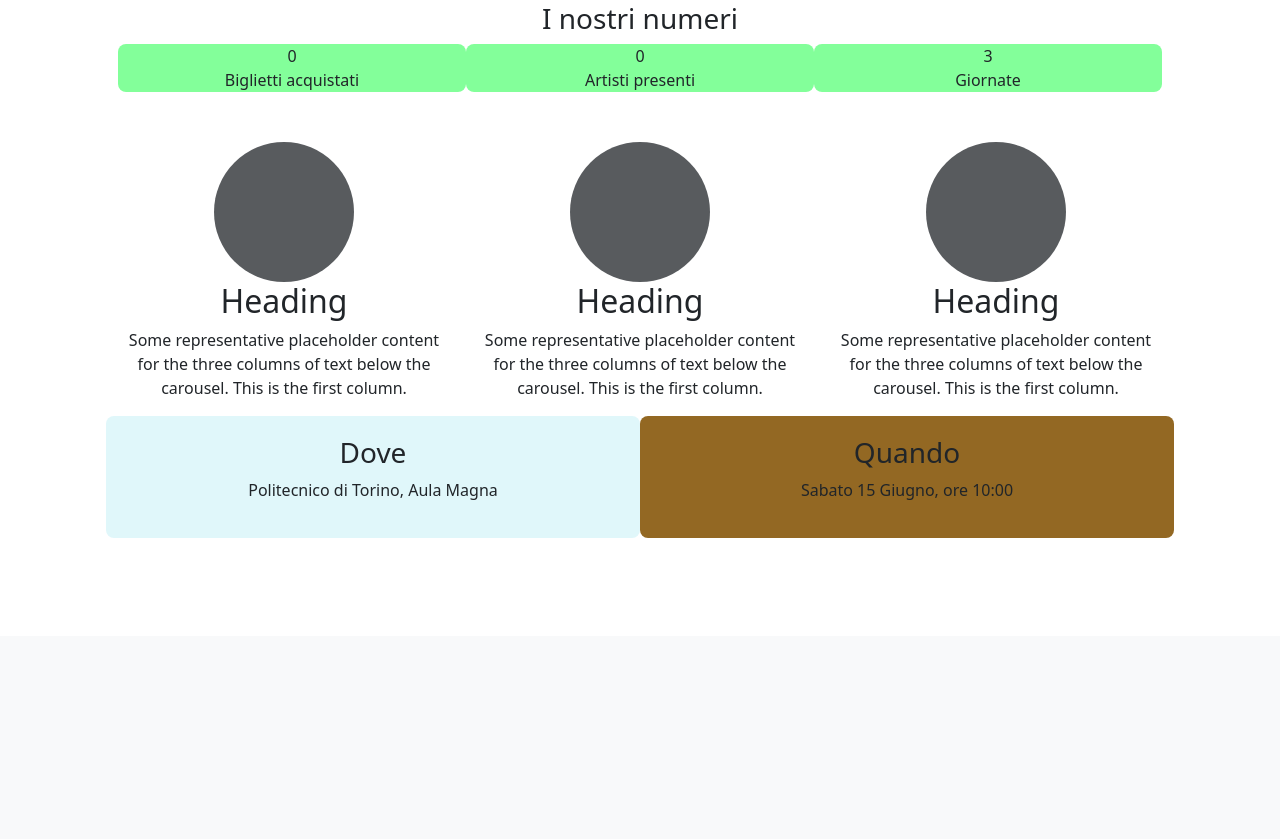
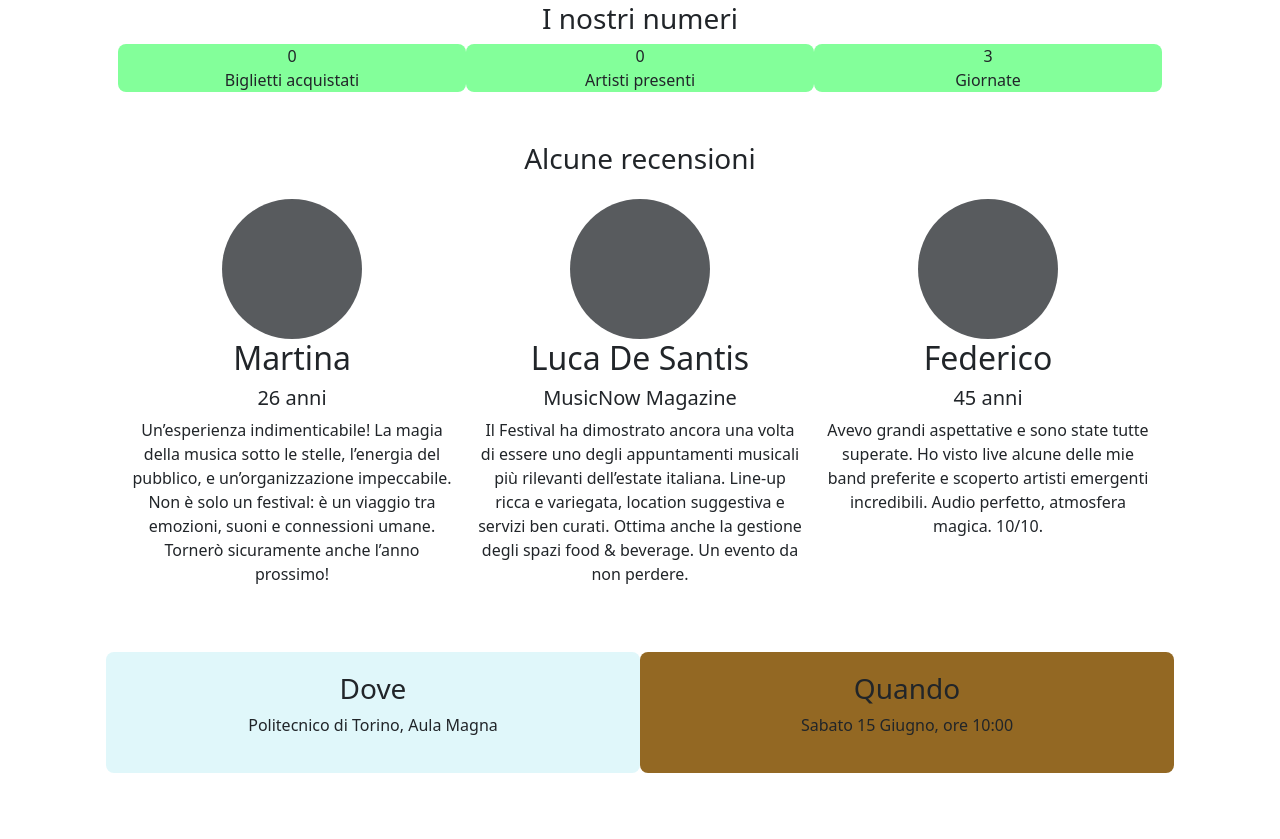
Before and after one commit to rickcerry/MusicFestival, a Flask app: page / in a window 1280 px wide. Shown: the part 164-1003 px from the top of the page. Before the commit the page ends 702 px from the top, so only its background shows below. Run offline with Flask 3, Linux system fonts and the light colour scheme; data comes from the database, SQL or seed files in the repository; data that the repository does not hold is empty.

Commit message:
Reviews added

```diff
--- a/templates/home.html
+++ b/templates/home.html
@@ -32,6 +32,14 @@
   </div>
 </article>
 
+<article>
+  <div class="container text-center">
+    <h3 class="mb-4">Alcune recensioni</h3>
+    <header
+      id="header_numeri"
+      class="d-flex justify-content-center align-items-center"
+    ></header>
+
     <div class="row text-center">
       <div class="col-lg-4">
         <svg
@@ -44,12 +52,19 @@
           xmlns="http://www.w3.org/2000/svg"
         >
           <title>Placeholder</title>
-      <rect width="100%" height="100%" fill="var(--bs-secondary-color)"></rect>
+          <rect
+            width="100%"
+            height="100%"
+            fill="var(--bs-secondary-color)"
+          ></rect>
         </svg>
-    <h2 class="fw-normal">Heading</h2>
+        <h2 class="fw-normal">Martina</h2>
+        <h5 class="fw-normal">26 anni</h5>
         <p>
-      Some representative placeholder content for the three columns of text
-      below the carousel. This is the first column.
+          Un’esperienza indimenticabile! La magia della musica sotto le stelle,
+          l’energia del pubblico, e un’organizzazione impeccabile. Non è solo un
+          festival: è un viaggio tra emozioni, suoni e connessioni umane.
+          Tornerò sicuramente anche l’anno prossimo!
         </p>
       </div>
       <div class="col-lg-4">
@@ -63,12 +78,20 @@
           xmlns="http://www.w3.org/2000/svg"
         >
           <title>Placeholder</title>
-      <rect width="100%" height="100%" fill="var(--bs-secondary-color)"></rect>
+          <rect
+            width="100%"
+            height="100%"
+            fill="var(--bs-secondary-color)"
+          ></rect>
         </svg>
-    <h2 class="fw-normal">Heading</h2>
+        <h2 class="fw-normal">Luca De Santis</h2>
+        <h5 class="fw-normal">MusicNow Magazine</h5>
         <p>
-      Some representative placeholder content for the three columns of text
-      below the carousel. This is the first column.
+          Il Festival ha dimostrato ancora una volta di essere uno degli
+          appuntamenti musicali più rilevanti dell’estate italiana. Line-up
+          ricca e variegata, location suggestiva e servizi ben curati. Ottima
+          anche la gestione degli spazi food & beverage. Un evento da non
+          perdere.
         </p>
       </div>
       <div class="col-lg-4">
@@ -82,15 +105,23 @@
           xmlns="http://www.w3.org/2000/svg"
         >
           <title>Placeholder</title>
-      <rect width="100%" height="100%" fill="var(--bs-secondary-color)"></rect>
+          <rect
+            width="100%"
+            height="100%"
+            fill="var(--bs-secondary-color)"
+          ></rect>
         </svg>
-    <h2 class="fw-normal">Heading</h2>
+        <h2 class="fw-normal">Federico</h2>
+        <h5 class="fw-normal">45 anni</h5>
         <p>
-      Some representative placeholder content for the three columns of text
-      below the carousel. This is the first column.
+          Avevo grandi aspettative e sono state tutte superate. Ho visto live
+          alcune delle mie band preferite e scoperto artisti emergenti
+          incredibili. Audio perfetto, atmosfera magica. 10/10.
         </p>
       </div>
     </div>
+  </div>
+</article>
 
 <article>
   <div class="row text-center">
```
Lines whose indentation alone changed are shown as unchanged.
